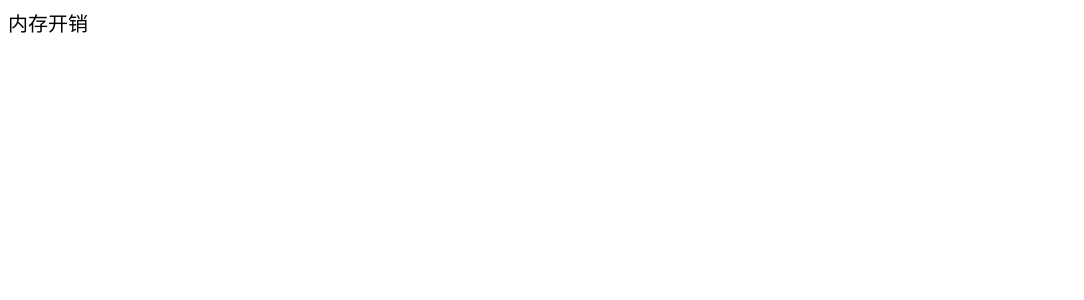
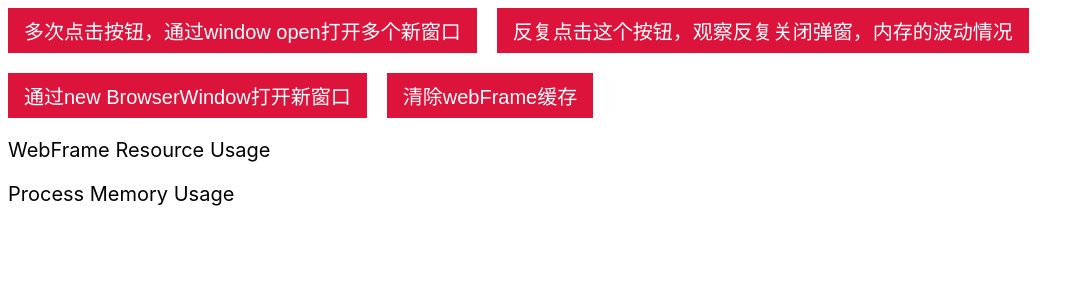
Before and after one commit to lizuncong/web-cross-platform-application, a React app: page /memory-usage in a window 1280 px wide. Shown: the top 300 px of the page, without its empty margins (0-1084 px from the left). Built offline with nearby package versions, Linux system fonts and the light colour scheme.

Commit message:
feat: 内存开销

```diff
--- a/public/index.html
+++ b/public/index.html
@@ -2,28 +2,12 @@
 <html lang="en">
   <head>
     <meta charset="utf-8" />
-    <link rel="icon" href="%PUBLIC_URL%/favicon.ico" />
     <meta name="viewport" content="width=device-width, initial-scale=1" />
     <meta name="theme-color" content="#000000" />
     <meta
       name="description"
       content="Web site created using create-react-app"
     />
-    <link rel="apple-touch-icon" href="%PUBLIC_URL%/logo192.png" />
-    <!--
-      manifest.json provides metadata used when your web app is installed on a
-      user's mobile device or desktop. See https://developers.google.com/web/fundamentals/web-app-manifest/
-    -->
-    <link rel="manifest" href="%PUBLIC_URL%/manifest.json" />
-    <!--
-      Notice the use of %PUBLIC_URL% in the tags above.
-      It will be replaced with the URL of the `public` folder during the build.
-      Only files inside the `public` folder can be referenced from the HTML.
-
-      Unlike "/favicon.ico" or "favicon.ico", "%PUBLIC_URL%/favicon.ico" will
-      work correctly both with client-side routing and a non-root public URL.
-      Learn how to configure a non-root public URL by running `npm run build`.
-    -->
     <title>React App</title>
     <style>
       body {
@@ -44,20 +28,14 @@
         font-size: inherit;
         margin-bottom: 20px;
       }
+      th,td {
+        background-color: white;
+        text-align: left;
+      }
     </style>
   </head>
   <body>
     <noscript>You need to enable JavaScript to run this app.</noscript>
     <div id="root"></div>
-    <!--
-      This HTML file is a template.
-      If you open it directly in the browser, you will see an empty page.
-
-      You can add webfonts, meta tags, or analytics to this file.
-      The build step will place the bundled scripts into the <body> tag.
-
-      To begin the development, run `npm start` or `yarn start`.
-      To create a production bundle, use `npm run build` or `yarn build`.
-    -->
   </body>
 </html>
--- a/src/components/modal/index.jsx
+++ b/src/components/modal/index.jsx
@@ -32,6 +32,7 @@
   useEffect(() => {
     if (!visible) {
       windowInstance.current && windowInstance.current.close();
+      windowInstance.current = null;
       return;
     }
     // 默认选项
@@ -81,6 +82,7 @@
       // 默认失焦关闭
       if (closeAfterBlur && windowInstance.current) {
         windowInstance.current.close();
+        windowInstance.current = null;
         onClose && onClose();
       }
       if (onBlur) {
@@ -101,9 +103,11 @@
   useEffect(() => {
     window.addEventListener('beforeunload', () => {
       windowInstance.current && windowInstance.current.close();
+      windowInstance.current = null;
     });
     return () => {
       windowInstance.current && windowInstance.current.close();
+      windowInstance.current = null;
     };
   }, []);
   if (!visible) return null;
--- /dev/null
+++ b/src/pages/memory-usage/images.jsx
@@ -0,0 +1,32 @@
+import React, { memo } from "react";
+import img1 from "../../imgs/1.jpg";
+import img2 from "../../imgs/2.jpg";
+import img3 from "../../imgs/2.png";
+import img4 from "../../imgs/3.png";
+import img5 from "../../imgs/4.jpg";
+import img6 from "../../imgs/5.gif";
+const Index = memo(({ id }) => {
+  return (
+    <div>
+      <div id="processpid"></div>
+      <div>
+        <div style={{ marginBottom: "20px" }}>WebFrame Resource Usage</div>
+        <div id="webframeresourceusage"></div>
+      </div>
+      <div>
+        <div style={{ marginTop: "20px", marginBottom: "20px" }}>
+          Process Memory Usage
+        </div>
+        <div id="mainprocessid"></div>
+        <div id="processmemoryusage"></div>
+      </div>
+      <div>
+        {[img1, img2, img3, img4, img5, img6].map((src) => {
+          return <img src={src + `?id=${id}`} key={src} alt="" />;
+        })}
+      </div>
+    </div>
+  );
+});
+
+export default Index;
--- a/src/pages/memory-usage/index.jsx
+++ b/src/pages/memory-usage/index.jsx
@@ -1,11 +1,71 @@
-import React, { memo } from 'react'
+import React, { memo, useState } from "react";
+import Modal from "../../components/modal";
+import Images from "./images";
+const Index = memo(() => {
+  const [childArray, setChildArray] = useState([]);
+  const [visible, setVisible] = useState(false);
+  return (
+    <>
+      <div>
+        <div>
+          <button
+            style={{ marginRight: "20px" }}
+            onClick={() => {
+              setChildArray([
+                ...childArray,
+                <Modal
+                  visible={true}
+                  key={childArray.length}
+                  closeAfterBlur={false}
+                  name={"app-modal" + childArray.length}
+                  winOptions={{ width: 500, height: 600, x: 0, y: 200 }}
+                  onClose={() => {}}
+                >
+                  <Images id={childArray.length} />
+                </Modal>,
+              ]);
+            }}
+          >
+            多次点击按钮，通过window open打开多个新窗口
+          </button>
+          <button
+            style={{ marginRight: "20px" }}
+            onClick={() => {
+              setVisible(!visible)
+            }}
+          >
+            反复点击这个按钮，观察反复关闭弹窗，内存的波动情况
+          </button>
+          <button id="newbrowserwindow" style={{ marginRight: "20px" }}>通过new BrowserWindow打开新窗口</button>
+          <button id="clearwebframe" style={{ marginRight: "20px" }}>清除webFrame缓存</button>
+        </div>
+        <div>
+          <div id="mainprocessid"></div>
+          <div id="processpid"></div>
+          <div style={{ marginBottom: "20px" }}>WebFrame Resource Usage</div>
+          <div id="webframeresourceusage"></div>
+        </div>
+        <div>
+          <div style={{ marginTop: "20px", marginBottom: "20px" }}>
+            Process Memory Usage
+          </div>
+          <div id="processmemoryusage"></div>
+        </div>
+      </div>
+      <Modal
+        visible={visible}
+        closeAfterBlur={false}
+        name={"modal"}
+        winOptions={{ width: 500, height: 600, x: 0, y: 200 }}
+        onClose={() => {
+          setVisible(false);
+        }}
+      >
+        <Images id={Math.random()} />
+      </Modal>
+      {childArray}
+    </>
+  );
+});
 
-const Index = memo(() => {
-    return (
-        <div>
-            内存开销
-        </div>
-    )
-})
-
-export default Index
+export default Index;
--- a/src/router/index.js
+++ b/src/router/index.js
@@ -1,26 +1,36 @@
-import { lazy, LazyExoticComponent, NamedExoticComponent, Suspense } from 'react';
-import { createBrowserRouter } from 'react-router-dom';
-import App from '../App';
+import {
+  lazy,
+  Suspense,
+} from "react";
+import { createBrowserRouter } from "react-router-dom";
+import App from "../App";
 const LazyBoundary = (WrapComp) => (
   <Suspense fallback="loading">
     <WrapComp />
   </Suspense>
 );
-const MemoryUsage = lazy(() => import(/* webpackChunkName: "MemoryUsage" */ '../pages/memory-usage'));
+const MemoryUsage = lazy(() =>
+  import(/* webpackChunkName: "MemoryUsage" */ "../pages/memory-usage")
+);
+const Images = lazy(() =>
+  import(/* webpackChunkName: "Images" */ "../pages/memory-usage/images")
+);
 
-const router = createBrowserRouter(
-  [
+const router = createBrowserRouter([
   {
-      path: '/',
+    path: "/",
     element: <App />,
     children: [
       {
-          path: 'memory-usage',
+        path: "memory-usage",
         element: LazyBoundary(MemoryUsage),
+      },
+      {
+        path: "images",
+        element: LazyBoundary(Images),
       },
     ],
   },
-  ]
-);
+]);
 
 export default router;
```
Also changed, not shown: 1 other file (tests, documents, lock files or other folders). Lines whose indentation alone changed are shown as unchanged.
